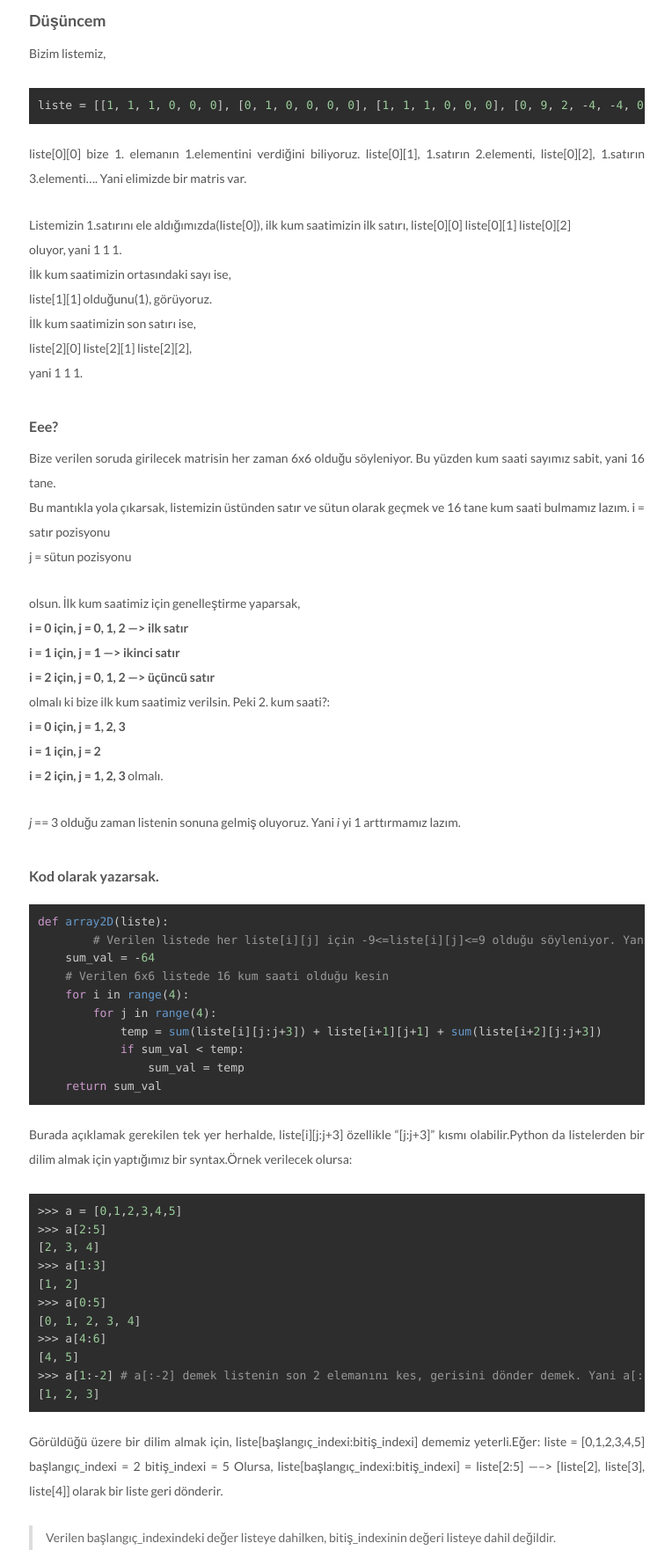
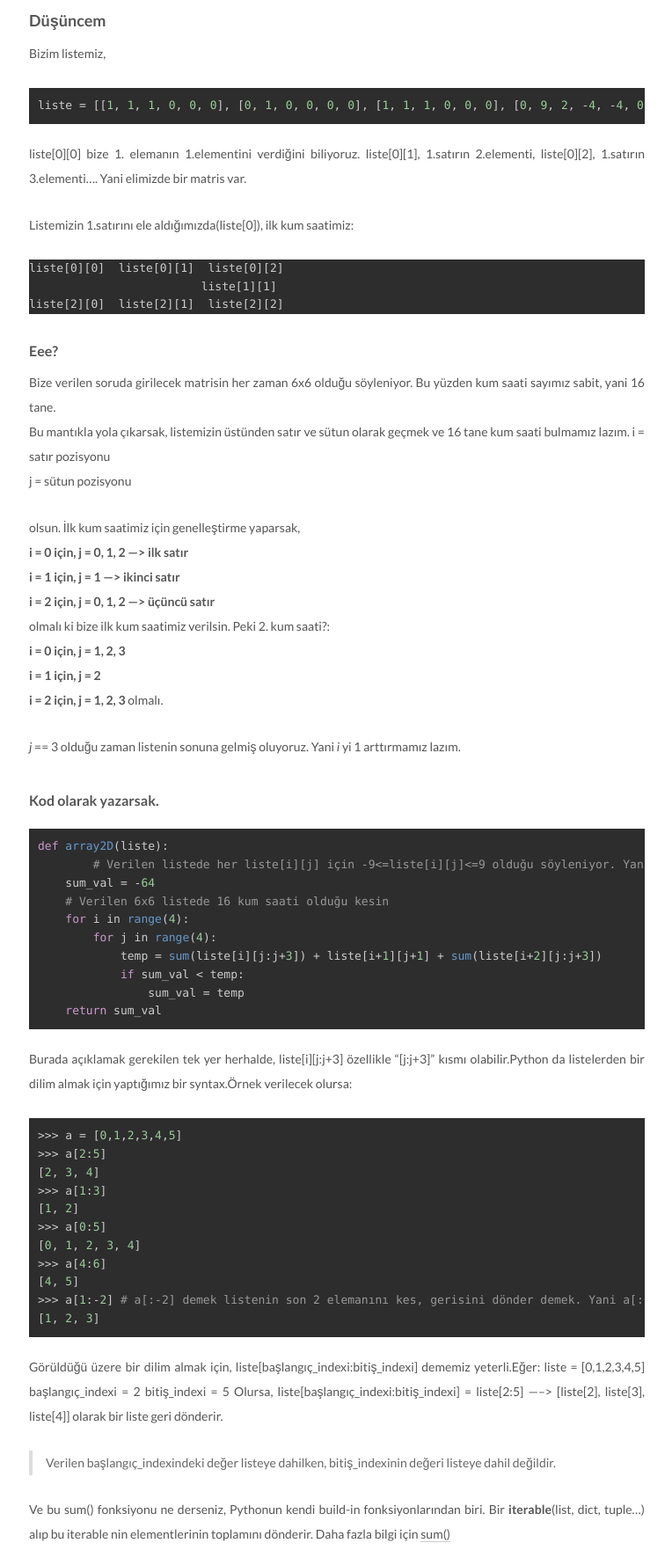
Before and after one commit to sergenp/sergenp.github.io, a Jekyll site: the page built from _posts/2018-05-05-hackerrank-2darr.md, in a window 1280 px wide, cut to the strip 1394-3173 px from the top of the page. Shown: the whole strip at 88% size, without its empty margins (257-1021 px from the left). Built offline with Jekyll 4.4.1, drawn with Linux system fonts in a browser that asks for light colours; a script that is not in the unit is left out.

Commit message:
Update 2018-05-05-hackerrank-2darr.md

```diff
--- a/_posts/2018-05-05-hackerrank-2darr.md
+++ b/_posts/2018-05-05-hackerrank-2darr.md
@@ -55,14 +55,12 @@
 
 liste[0][0] bize 1. elemanın 1.elementini verdiğini biliyoruz. liste[0][1], 1.satırın 2.elementi, liste[0][2], 1.satırın 3.elementi.... Yani elimizde bir matris var.
 
-Listemizin 1.satırını ele aldığımızda(liste[0]), ilk kum saatimizin ilk satırı,
-liste[0][0] liste[0][1] liste[0][2]
-oluyor, yani 1 1 1.
-İlk kum saatimizin ortasındaki sayı ise,
-liste[1][1] olduğunu(1), görüyoruz.
-İlk kum saatimizin son satırı ise,
-liste[2][0] liste[2][1] liste[2][2],
-yani 1 1 1.
+Listemizin 1.satırını ele aldığımızda(liste[0]), ilk kum saatimiz:
+<pre>
+liste[0][0]  liste[0][1]  liste[0][2]
+			 liste[1][1]
+liste[2][0]  liste[2][1]  liste[2][2]
+</pre>
 
 ##### Eee?
 
```
